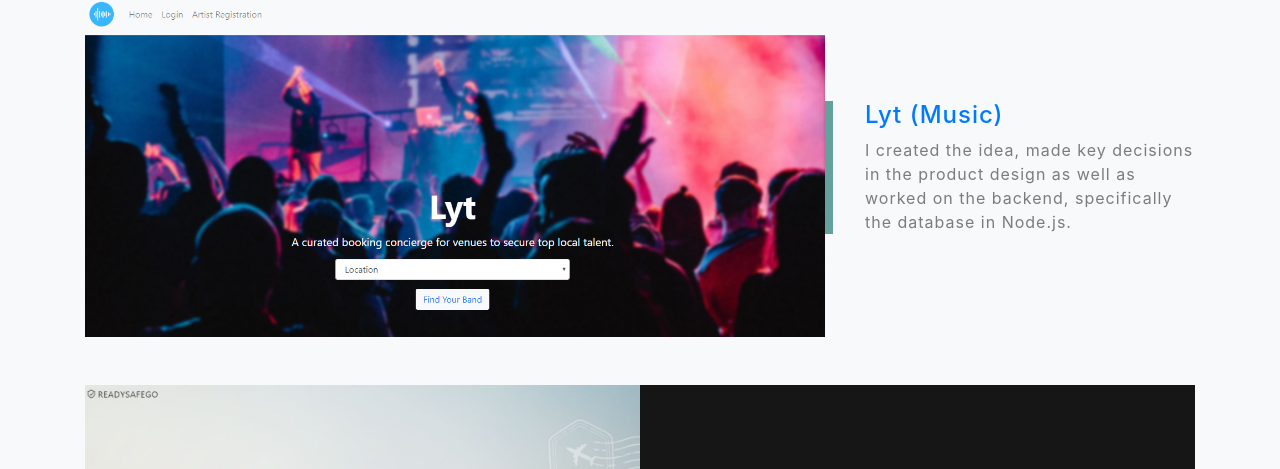
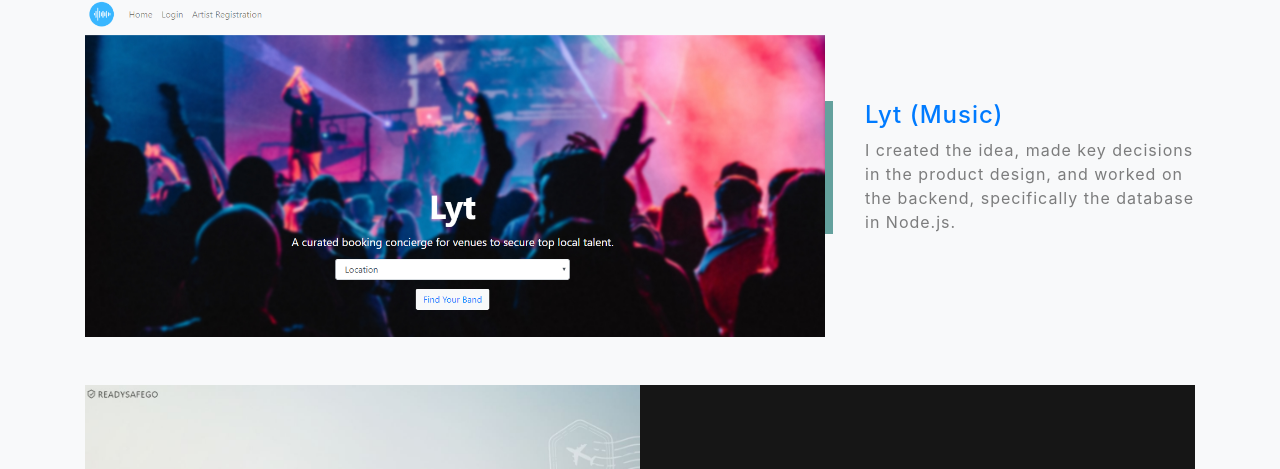
Before and after one commit to knightsofnhi/tinycoder, a website with bundled scripts: page index.html in a window 1280 px wide. Shown: the part 1507-1976 px from the top of the page. Built offline with nearby package versions, Linux system fonts and the light colour scheme.

Commit message:
updated projects

```diff
--- a/index.html
+++ b/index.html
@@ -120,7 +120,7 @@
             <a href="https://lytmusic.herokuapp.com/" target="_blank">
               <h4>Lyt (Music)</h4>
             </a>
-            <p class="text-black-50 mb-0">I created the idea, made key decisions in the product design as well as
+            <p class="text-black-50 mb-0">I created the idea, made key decisions in the product design, and
                 worked on the backend, specifically the database in Node.js.</p>
           </div>
         </div>
```
